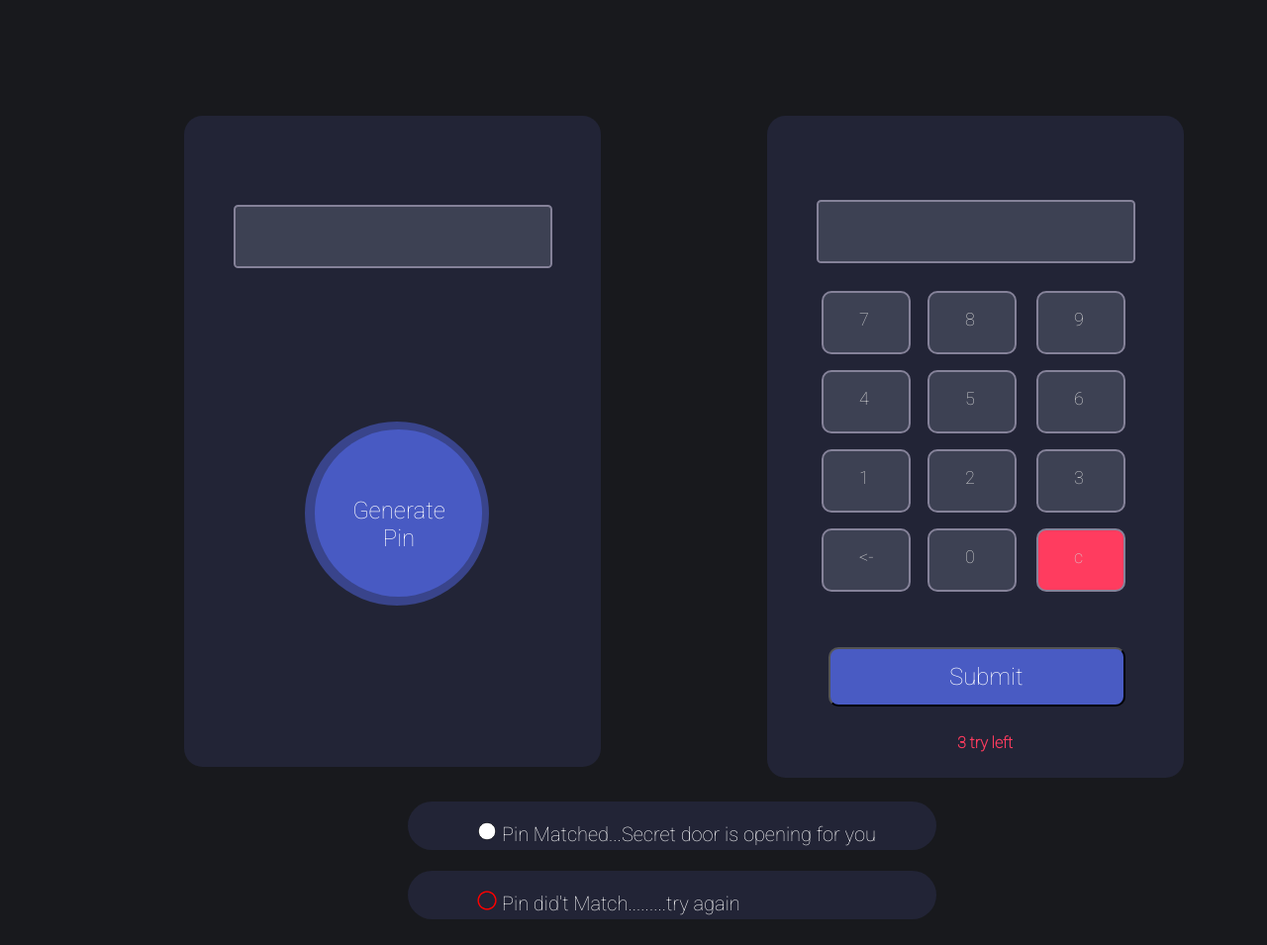
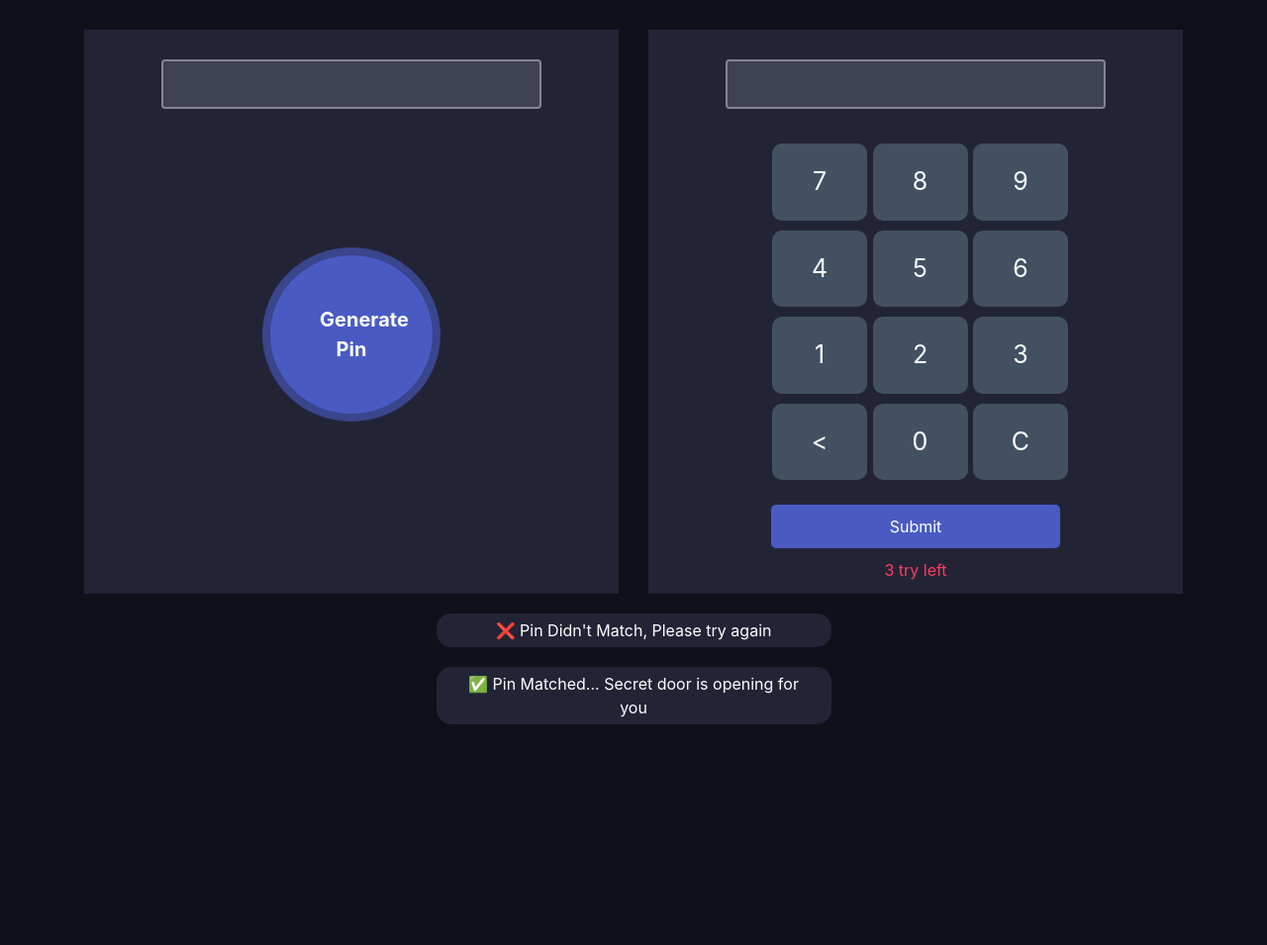
Before and after one commit to ProgrammingHero1/pin-matcher, a plain HTML site: page index.html in a window 1280 px wide. Shown: the whole page at 99% size. After the commit the page ends 830 px from the top, so only its background shows below. Drawn offline with nearby package versions, Linux system fonts and the light colour scheme.

Commit message:
Add files via upload

```diff
--- a/index.html
+++ b/index.html
@@ -3,52 +3,56 @@
 <head>
     <meta charset="UTF-8">
     <meta name="viewport" content="width=device-width, initial-scale=1.0">
-    <title>calculator</title>
+    <title>Pin Generator</title>
+    <link rel="stylesheet" href="https://stackpath.bootstrapcdn.com/bootstrap/4.5.0/css/bootstrap.min.css" integrity="sha384-9aIt2nRpC12Uk9gS9baDl411NQApFmC26EwAOH8WgZl5MYYxFfc+NcPb1dKGj7Sk" crossorigin="anonymous">
     <link rel="stylesheet" href="style.css">
-    <link href="https://fonts.googleapis.com/css2?family=Roboto:wght@100&display=swap" rel="stylesheet">
 </head>
 <body>
-    <div class="rectangle1">
-        <label class="rectangle5" type="number">
-        <div class="Ellipse1">
-
+    <div class="container">
+        <div class="row">
+            <div class="col-md-6">
+                <div class="pin-generator half-width">
+                    <input class="form-control" type="text">
+                    <button class="generate-btn">Generate Pin</button>
+                </div>
+            </div>
+            <div class="col-md-6">
+                <div class="input-section half-width">
+                    <input class="form-control" type="text">
+                    <div class="numbers">
+                        <div class="calc-body">
+                            <div class="calc-button-row">
+                              <div class="button">7</div>
+                              <div class="button">8</div>
+                              <div class="button">9</div>
+                            </div>
+                            <div class="calc-button-row">
+                              <div class="button">4</div>
+                              <div class="button">5</div>
+                              <div class="button">6</div>
+                            </div>
+                            <div class="calc-button-row">
+                              <div class="button">1</div>
+                              <div class="button">2</div>
+                              <div class="button">3</div>
+                            </div>
+                            <div class="calc-button-row">
+                                <div class="button"><</div>
+                                <div class="button">0</div>
+                                <div class="button">C</div>
+                            </div>
+                            <div>
+                                <button type="submit" class="submit-btn">Submit</button>
+                                <p class="action-left">3 try left</p>
+                            </div>
+                    </div>
+                </div>
+            </div>
         </div>
-        <div class="Ellipse2">
-            <p class="pin">Generate Pin</p>
+        <div class="notify-section">
+            <p class="notify">❌ Pin Didn't Match, Please try again</p>
+            <p class="notify">✅ Pin Matched... Secret door is opening for you</p>
         </div>
     </div>
-    <div class="rectangle2">
-        <label class="rectangle6" type="number">
-            <div class="row">
-            <button class="rectangle-1"><p class="digit">7</p></button>
-            <button class="rectangle-2"><p class="digit">8</p></button>
-            <button class="rectangle-3"><p class="digit">9</p></button>
-        </div>
-        <div class="row">
-            <button class="rectangle-4"><p class="digit">4</p></button>
-            <button class="rectangle-5"><p class="digit">5</p></button>
-            <button class="rectangle-6"><p class="digit">6</p></button>
-        </div>
-        <div class="row">
-            <button class="rectangle-7"><p class="digit">1</p></button>
-            <button class="rectangle-8"><p class="digit">2</p></button>
-            <button class="rectangle-9"><p class="digit">3</p></button>
-        </div>
-        <div class="row">
-            <button class="rectangle-10"><p class="digit"><-</p></button>
-            <button class="rectangle-11"><p class="digit">0</p></button>
-            <button class="rectangle-12"><p class="digit">c</p></button>
-        </div>
-        <div class="row">
-            <button class="rectangle-13"><p class="submit">Submit</p></button>
-            <h6 class="try">3 try left</h6>
-        </div>
-    </div>
-    <label class="footer">
-        <p class="matched-pin"><img src="image/500px-Circle_-_black_simple.svg.png" alt="">Pin Matched...Secret door is opening for you</p>
-    </label>
-    <label class="footer2">
-        <p class="matched-pin"><img src="image/1200px-Red_circle.svg.png" alt="">Pin did't Match.........try again</p>
-    </label>
 </body>
 </html>
--- a/style.css
+++ b/style.css
@@ -1,347 +1,105 @@
-body{
-    background: #18191d;
-    height: 100%;
-    width: 100%;
+*{
+    box-sizing: border-box;
 }
-.rectangle1{
-position: absolute;
-width: 421px;
-height: 658px;
-left: 186px;
-top: 117px;
-
-background: #222436;
-border-radius: 18.496px;
+body {
+    background: #10101B;
+    height: 100vh;
+}
+.container {
+    margin-top: 30px;
 }
 
-.rectangle2{
-    position: absolute;
-    width: 421px;
-    height: 669px;
-    left: 775px;
-    top: 117px;
-
+.half-width {
+    height: 570px;
     background: #222436;
-    border-radius: 18.496px;
+    padding: 30px;
+    text-align: center;
+}
+.generate-btn{
+    margin-top: 140px;
+    width: 180px;
+    padding: 50px;
+    border-radius: 50%;
+    border: 8px solid #39458C;
+    background-color: #495BC3;
+    color: #ffffff;
+    font-weight: bold;
+    font-size: 20px;
+    text-align: center;
+}
+.generate-btn:focus{
+    outline: none;
+    box-shadow: none;
 }
 
-.rectangle5{
-    position: absolute;
-    width: 322px;
-    height: 64px;
-    left: 50px;
-    top: 90px;
-
-background: #3D4153;
-border: 2px solid #858299;
-box-sizing: border-box;
-border-radius: 4.624px;
+input[type='text']{
+    background-color: #3D4153;
+    padding: 10px 0px;
+    width: 80%;
+    margin: 0 auto;
+    border: 2px solid #858299;
+    height: 50px;
+    padding: 10px;
+}
+input[type='text']:focus {
+    background-color: #3D4153;
+    color: #fff;
+    font-size: 20px;
+}
+.numbers {
+    margin: 30px 0;
 }
 
-.Ellipse1{
-    position: absolute;
-width: 169px;
-height: 169px;
-left: 80px;
-top: 225px;
-
-background: #495BC3;
-border-radius: 100px;
-}
-.Ellipse2{
-position: absolute;
-width: 186px;
-height: 186px;
-left: 70px;
-top: 217px;
-
-background: rgba(73, 91, 195, 0.6);
-border-radius: 100px;
-}
-.pin{
-position: absolute;
-width: 98px;
-height: 56px;
-left: 46px;
-top: 52px;
-font-family: 'Roboto';
-
-font-style: normal;
-font-weight: 500;
-font-size: 24px;
-line-height: 28px;
-display: flex;
-align-items: flex-end;
-text-align: center;
-
-color: #FFFFFF;
+.calc-typed {
+margin-top: 20px;
+font-size: 45px;
+text-align: right;
+color: #fff;
 }
 
-.rectangle6{
-    position: absolute;
-width: 322px;
-height: 64px;
-left: 50px;
-top: 85px;
-
-background: #3D4153;
-border: 2px solid #858299;
-box-sizing: border-box;
-border-radius: 4.624px;
-}
-.rectangle-1{
-    position: absolute;
-width: 90px;
-height: 64px;
-left: 3px;
-top: 90px;
-
-background: #3D4153;
-border: 2px solid #858299;
-box-sizing: border-box;
-border-radius: 10px;
-}
-.rectangle-2{
-    position: absolute;
-width: 90px;
-height: 64px;
-left: 110px;
-top: 90px;
-
-background: #3D4153;
-border: 2px solid #858299;
-box-sizing: border-box;
-border-radius: 10px;
-}
-.rectangle-3{
-    position: absolute;
-width: 90px;
-height: 64px;
-left: 220px;
-top: 90px;
-
-background: #3D4153;
-border: 2px solid #858299;
-box-sizing: border-box;
-border-radius: 10px;
+.calc-button-row {
+width: 100%;
 }
 
-.rectangle-4{
-    position: absolute;
-width: 90px;
-height: 64px;
-left: 3px;
-top: 170px;
-
-background: #3D4153;
-border: 2px solid #858299;
-box-sizing: border-box;
+.button {
+width: 20%;
+background: #425062;
+color: #fff;
+padding: 20px 0;
+margin: 5px;
+display: inline-block;
+font-size: 25px;
+text-align: center;
+vertical-align: middle;
+margin-right: -4px;
 border-radius: 10px;
+cursor: pointer;
 }
-.rectangle-5{
-    position: absolute;
-width: 90px;
-height: 64px;
-left: 110px;
-top: 170px;
-
-background: #3D4153;
-border: 2px solid #858299;
-box-sizing: border-box;
-border-radius: 10px;
+.blink-me {
+color: #E0B612;
 }
-.rectangle-6{
-    position: absolute;
-width: 90px;
-height: 64px;
-left: 220px;
-top: 170px;
-
-background: #3D4153;
-border: 2px solid #858299;
-box-sizing: border-box;
-border-radius: 10px;
+.submit-btn {
+    border: none;
+    margin-top: 20px;
+    padding: 10px 120px;
+    border-radius: 5px;
+    background: #495BC3;
+    color: #fff;
 }
-
-.rectangle-7{
-    position: absolute;
-width: 90px;
-height: 64px;
-left: 3px;
-top: 250px;
-
-background: #3D4153;
-border: 2px solid #858299;
-box-sizing: border-box;
-border-radius: 10px;
+.notify {
+    color: #fff;
+    text-align: center;
+    margin: 0 auto;
+    background: #222436;
+    margin-top: 20px;
+    border-radius: 15px;
+    padding: 5px 20px;
 }
-.rectangle-8{
-    position: absolute;
-width: 90px;
-height: 64px;
-left: 110px;
-top: 250px;
-
-background: #3D4153;
-border: 2px solid #858299;
-box-sizing: border-box;
-border-radius: 10px;
+.notify-section{
+    width: 35%;
+    margin: 0 auto;
 }
-.rectangle-9{
-    position: absolute;
-width: 90px;
-height: 64px;
-left: 220px;
-top: 250px;
-
-background: #3D4153;
-border: 2px solid #858299;
-box-sizing: border-box;
-border-radius: 10px;
+.action-left {
+    color: #FF3C5F;
+    margin-top: 10px;
 }
-
-.rectangle-10{
-    position: absolute;
-width: 90px;
-height: 64px;
-left: 3px;
-top: 330px;
-
-background: #3D4153;
-border: 2px solid #858299;
-box-sizing: border-box;
-border-radius: 10px;
-}
-
-.rectangle-11{
-    position: absolute;
-    width: 90px;
-    height: 64px;
-    left: 110px;
-    top: 330px;
-
-    background: #3D4153;
-    border: 2px solid #858299;
-    box-sizing: border-box;
-    border-radius: 10px;
-}
-.rectangle-12{
-    position: absolute;
-width: 90px;
-height: 64px;
-left: 220px;
-top: 330px;
-
-background: #FF3C5F;
-border: 2px solid #858299;
-box-sizing: border-box;
-border-radius: 10px;
-}
-.rectangle-13{
-    display: flex;
-flex-direction: row;
-padding: 15px 120px;
-
-position: absolute;
-width: 300px;
-height: 60px;
-left: 10px;
-top: 450px;
-
-background: #495BC3;
-border-radius: 10px;
-}
-.digit{
-    position: absolute;
-    font-style: normal;
-    font-size: large;
-    font-family: Roboto;
-    color: #D6D6D6;
-    padding-left: 30px;
-    bottom: 5px;;
-}
-.try{
-    position: absolute;
-width: 59px;
-height: 19px;
-left: 140px;
-top: 500px;
-
-font-family: Roboto;
-font-style: normal;
-font-weight: 700;
-font-size: 16px;
-line-height: 19px;
-/* identical to box height */
-
-display: flex;
-align-items: flex-end;
-text-align: center;
-
-color: #FF3C5F;
-}
-
-.footer{
-    position: absolute;
-width: 534px;
-height: 49px;
-left: 412px;
-top: 810px;
-
-background: #222436;
-border-radius: 47px;
-}
-.matched-pin{
-position: absolute;
-left: 70px;
-
-font-family: Roboto;
-font-style: normal;
-font-weight: 500;
-font-size: 20px;
-/* identical to box height, or 200% */
-text-align: center;
-padding-bottom: 30px;
-color: #FFFFFF;
-}
-.submit{
-    position: static;
-width: 76px;
-height: 28px;
-left: 120px;
-top: 15px;
-
-font-family: Roboto;
-font-style: normal;
-font-weight: normal;
-font-size: 24px;
-line-height: 28px;
-display: flex;
-align-items: flex-end;
-text-align: center;
-
-color: #FFFFFF;
-
-
-/* Inside Auto Layout */
-
-flex: none;
-order: 0;
-align-self: center;
-margin: 10px 0px;
-}
-img{
-    height: 20px;
-    width: 20px;
-    margin-right: 5px;
-}
-.footer2{
-    position: absolute;
-    width: 534px;
-    height: 49px;
-    left: 412px;
-    top: 880px;
-
-    background: #222436;
-    border-radius: 47px;
-}
```
